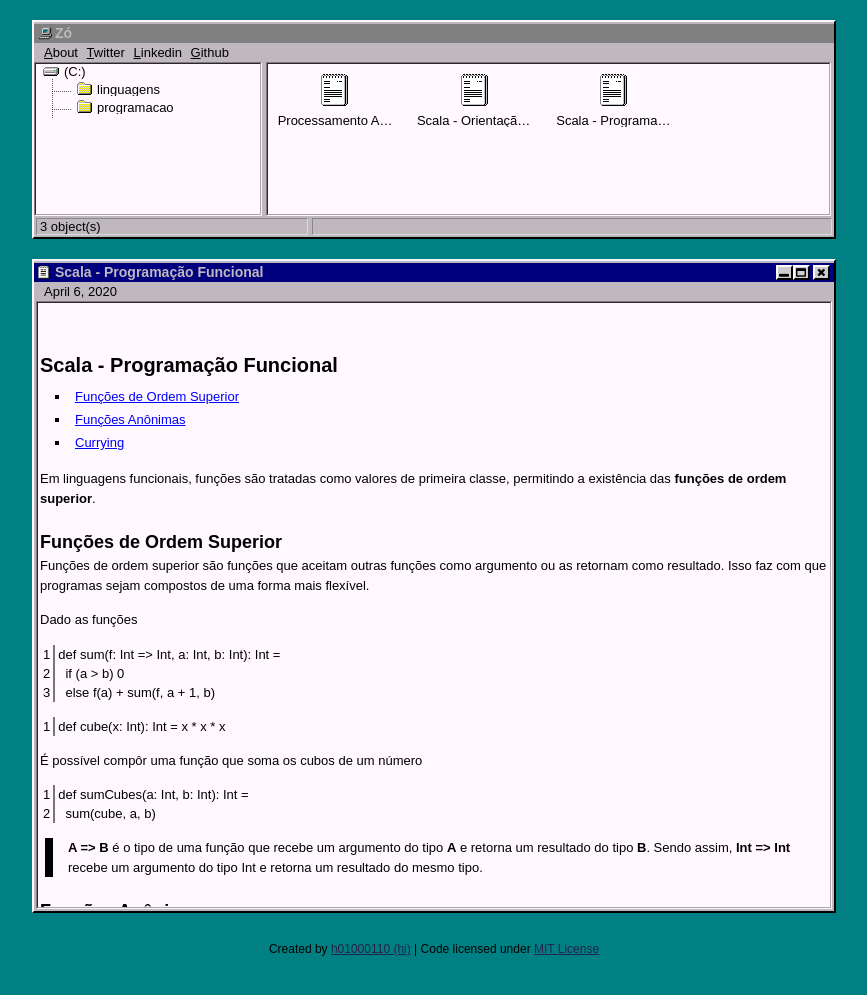
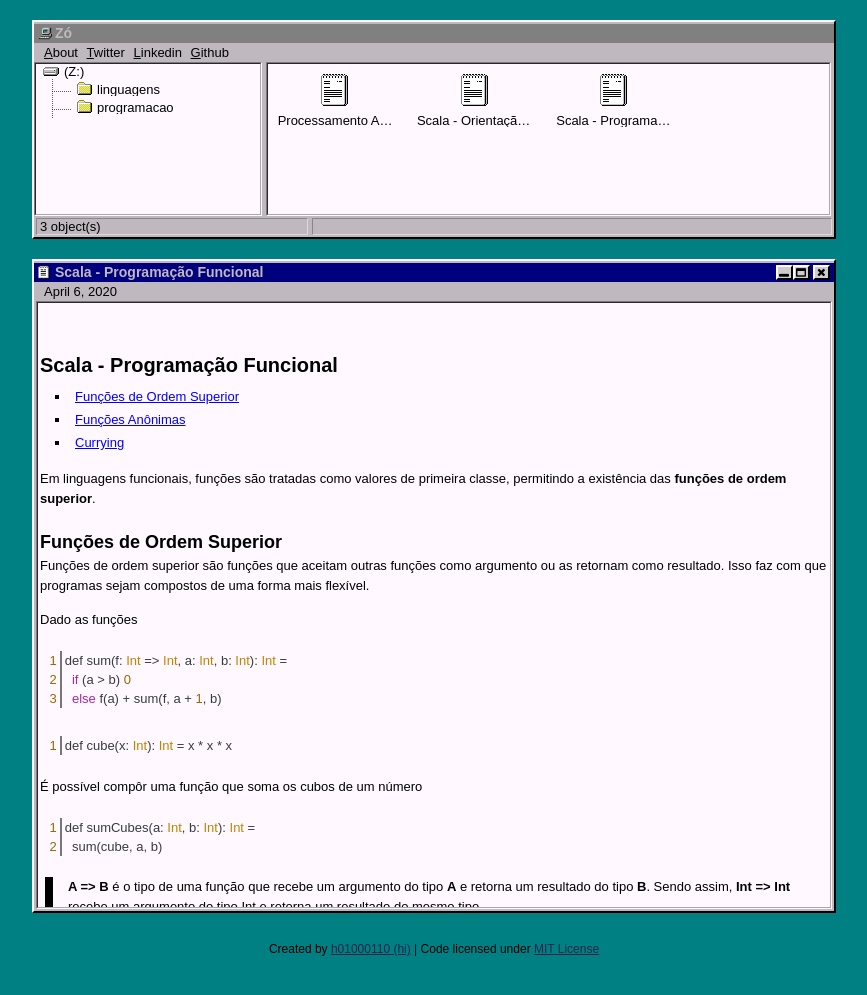
Before and after one commit to joaogabrielzo/joaogabrielzo.github.io, a Jekyll site: the page built from _posts/2020-04-06-scala-fp.md, in a window 1280 px wide. Shown: the top 995 px of the page, without its empty margins (206-1073 px from the left). Built offline with Jekyll 4.4.1, drawn with Linux system fonts in a browser that asks for light colours.

Commit message:
fix code block

````diff
--- a/_layouts/default.html
+++ b/_layouts/default.html
@@ -31,7 +31,7 @@
 		{% include topbar.html %}
 		<div class="tag_list">
 			<ul id="tag-list">
-				<li><a href="/" ><img src="/assets/img/disk.png" />(C:)</a>
+				<li><a href="/" ><img src="/assets/img/disk.png" />(Z:)</a>
 			<ul>
 				{% assign tags = site.tags | sort %}
 				{% for tag in tags %}
--- a/_posts/2020-04-06-scala-fp.md
+++ b/_posts/2020-04-06-scala-fp.md
@@ -17,21 +17,22 @@ Em linguagens funcionais, funções são tratadas como valores de primeira class
 Funções de ordem superior são funções que aceitam outras funções como argumento ou as retornam como resultado. Isso faz com que programas sejam compostos de uma forma mais flexível.
 
 Dado as funções
-~~~scala
+```
 def sum(f: Int => Int, a: Int, b: Int): Int =
   if (a > b) 0
   else f(a) + sum(f, a + 1, b)
-~~~
-~~~scala
+```
+
+```
 def cube(x: Int): Int = x * x * x
-~~~
+```
 
 É possível compôr uma função que soma os cubos de um número
 
-~~~scala
+```
 def sumCubes(a: Int, b: Int): Int =
   sum(cube, a, b)
-~~~
+```
 
 >**A => B** é o tipo de uma função que recebe um argumento do tipo **A** e retorna um resultado do tipo **B**. Sendo assim, **Int => Int** recebe um argumento do tipo Int e retorna um resultado do mesmo tipo.
 
@@ -40,33 +41,33 @@ def sumCubes(a: Int, b: Int): Int =
 
 O problema de passar funções como parâmetro é que isso leva à criação de diversas funções pequenas. Para evitar que isso aconteça, podemos criar funções sem dar um nome a elas. Essas funções são chamadas de **funções anônimas**.
 
-~~~scala
+```
 (x: Int) => x * x * x
-~~~
+```
 
 Na função acima, `(x: Int)` é o parâmetro da função, e `x * x * x` é o seu corpo.
 O tipo do parâmetro pode ser omitido caso o compilador consiga inferir pelo contexto.
 
 Uma função anônima `(x1: T1, ..., xn: Tn) => E` pode muito bem ser expressada utilizando `def`:
-~~~scala
+```
 def F(x1: T1, ..., xn: Tn) = E
-~~~
+```
 Se pode dizer então que funções anônimas são  [açúcares sintáticos](https://www.guj.com.br/t/acucar-sintetico/22309).
 
 Usando uma função anônima para reescrever a função `sumCubes`, ficaria da seguinte forma:
-~~~scala
+```
 def sumCubes(a: Int, b: Int): Int =
   sum(x => x * x * x, a, b)
-~~~
+```
 
 ## Currying <a name="currying"></a>
 
 A definição de funções que retornam funções é tão útil na programação funcional que existe uma sintaxe especial em Scala:
-~~~scala
+```
 def sum(f: Int => Int)(a: Int, b: Int): Int =
   if (a > b) 0
   else f(a) + sum(f)(a + 1, b)
-~~~
+```
 
 Essa *sintaxe especial* se chama **Currying**.
 
@@ -74,10 +75,10 @@ O que o Currying faz é pegar uma função que recebe múltiplos parâmetros e t
 Essa técnica facilita a criação de funções anônimas, e deixa mais fácil de passar uma função como objeto de primeira classe.
 
 Além disso, ela abre a possibilidade de aplicá-la parcialmente a função, tornando-a mais flexível, da seguinte forma:
-~~~scala
+```
 val sumCubes = sum(x => x * x * x)(_, _)
 
 sumCubes(2, 5)
-~~~
+```
 ---
 Esse post é o primeiro de uma série sobre Scala, que pretendo escrever a partir de anotações sobre as aulas do curso [Functional Programming in Scala](https://www.coursera.org/specializations/scala).
````
Also changed, not shown: _data/tags.yml (+4 -10 lines), _posts/2020-04-09-scala-oo.md (+10 -10 lines), _posts/2020-06-18-processamento-assincrono.md (+9 -9 lines).
